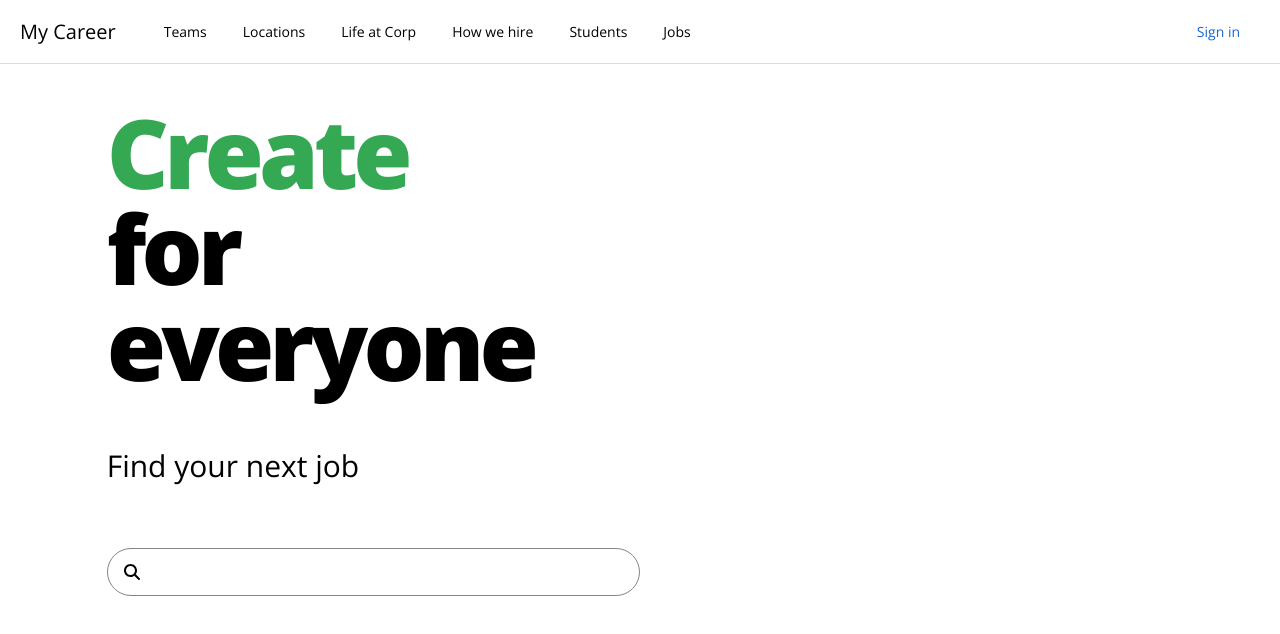
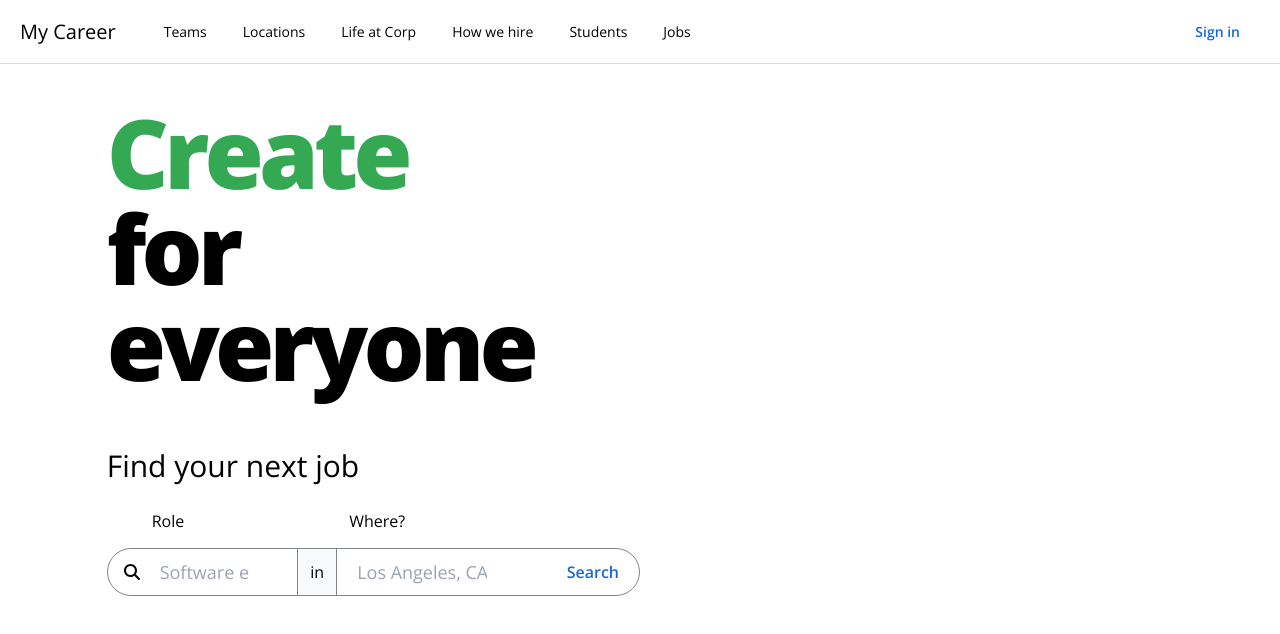
Before and after one commit to gianlucanesta/vue-job-search, a Vue app: page / in a window 1280 px wide. Shown: the top 634 px of the page. Built offline with nearby package versions, Linux system fonts and the light colour scheme.

Commit message:
CSS: Styling JobSearchForm II

```diff
--- a/src/components/ActionButton.vue
+++ b/src/components/ActionButton.vue
@@ -34,14 +34,14 @@ export default {
 </script>
 <style scoped>
 button {
-  @apply rounded px-5 py-3 font-medium;
+  @apply px-5 py-3 font-medium;
 }
 
 .primary {
-  @apply border-0 bg-brand-blue-1 text-white hover:shadow-blue;
+  @apply rounded bg-brand-blue-1 text-white hover:shadow-blue;
 }
 
 .secondary {
-  @apply bg-transparent text-brand-blue-1 hover:bg-brand-blue-2  hover:text-white;
+  @apply font-semibold bg-transparent text-brand-blue-1 hover:bg-brand-blue-2  hover:text-white;
 }
 </style>
--- a/src/components/JobSearchForm.vue
+++ b/src/components/JobSearchForm.vue
@@ -1,11 +1,37 @@
 <template>
   <form class="flex h-12 w-full items-center rounded-3xl border border-solid border-brand-gray-3">
     <font-awesome-icon :icon="['fas', 'search']" class="ml-4 mr-3" />
+    <div class="flex flex-1 flex-nowrap h-full text-base font-light">
+      <div class="relative flex h-full flex-1 items-center pr-3">
+        <label for="" class="absolute left-0 -top-10">Role</label>
+        <input
+          type="text"
+          placeholder="Software engineer"
+          class="h-full w-full text-lg font-normal border-0 bg-transparent p-2 pr-12 focus:outline-none"
+        />
+        <span
+          class="flex h-full items-center border-l border-r border-solid border-brand-gray-3 bg-brand-gray-2 px-3"
+        >
+          in
+        </span>
+      </div>
+      <div class="relative flex h-full flex-1 items-center pr-3">
+        <label for="" class="absolute left-0 -top-10">Where?</label>
+        <input
+          type="text"
+          placeholder="Los Angeles, CA"
+          class="h-full w-full text-lg font-normal border-0 bg-transparent p-2 pr-12 focus:outline-none"
+        />
+      </div>
+    </div>
+    <action-button text="Search" type="secondary" class="rounded-r-3xl" />
   </form>
 </template>
 
 <script>
+import ActionButton from '@/components/ActionButton.vue'
 export default {
-  name: 'JobSearchForm'
+  name: 'JobSearchForm',
+  components: { ActionButton }
 }
 </script>
```
